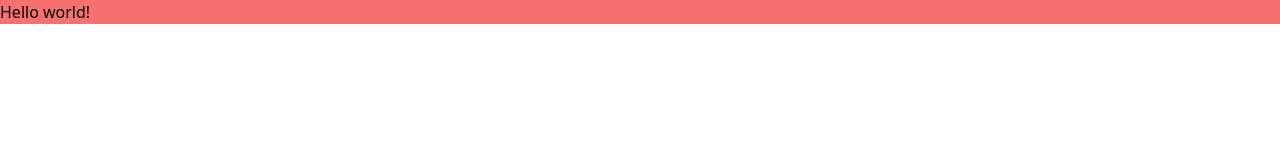
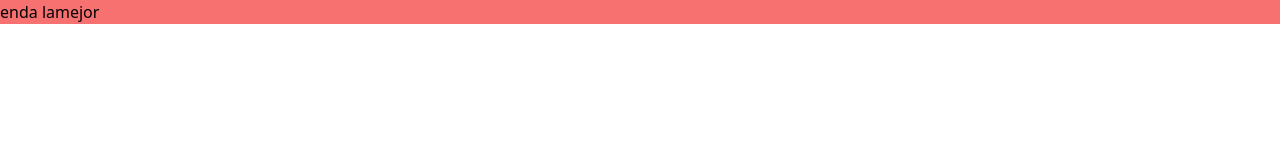
Before and after one commit to ricomariaca/Las-chicas-super-poderosas, a React (Vite) app: page / in a window 1280 px wide. Shown: the top 160 px of the page. Built offline with nearby package versions, Linux system fonts and the light colour scheme.

Commit message:
se modifico el h1

```diff
--- a/src/App.jsx
+++ b/src/App.jsx
@@ -4,7 +4,7 @@ import { useState } from 'react'
 export default function App() {
   return (
     <h1 className="bg-red-400">
-      Hello world!
+      enda lamejor
     </h1>
   )
 }
```
